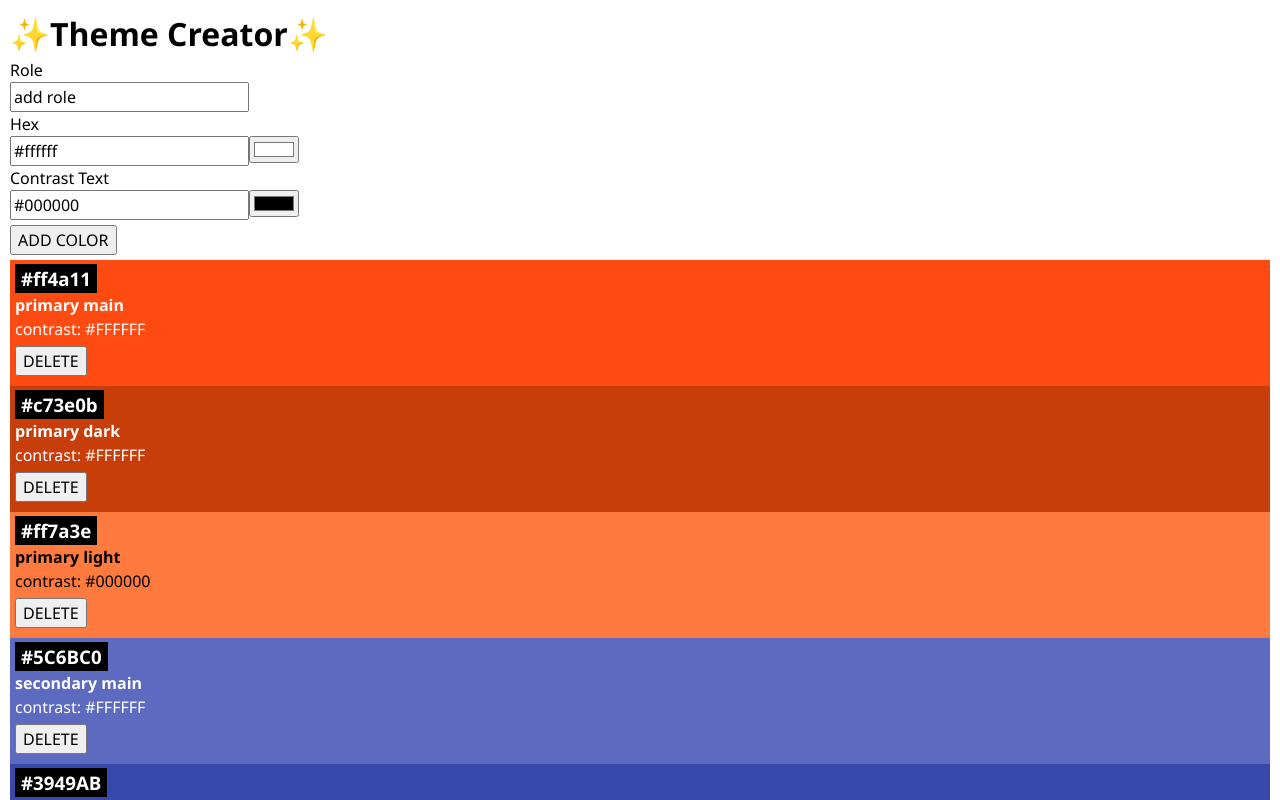
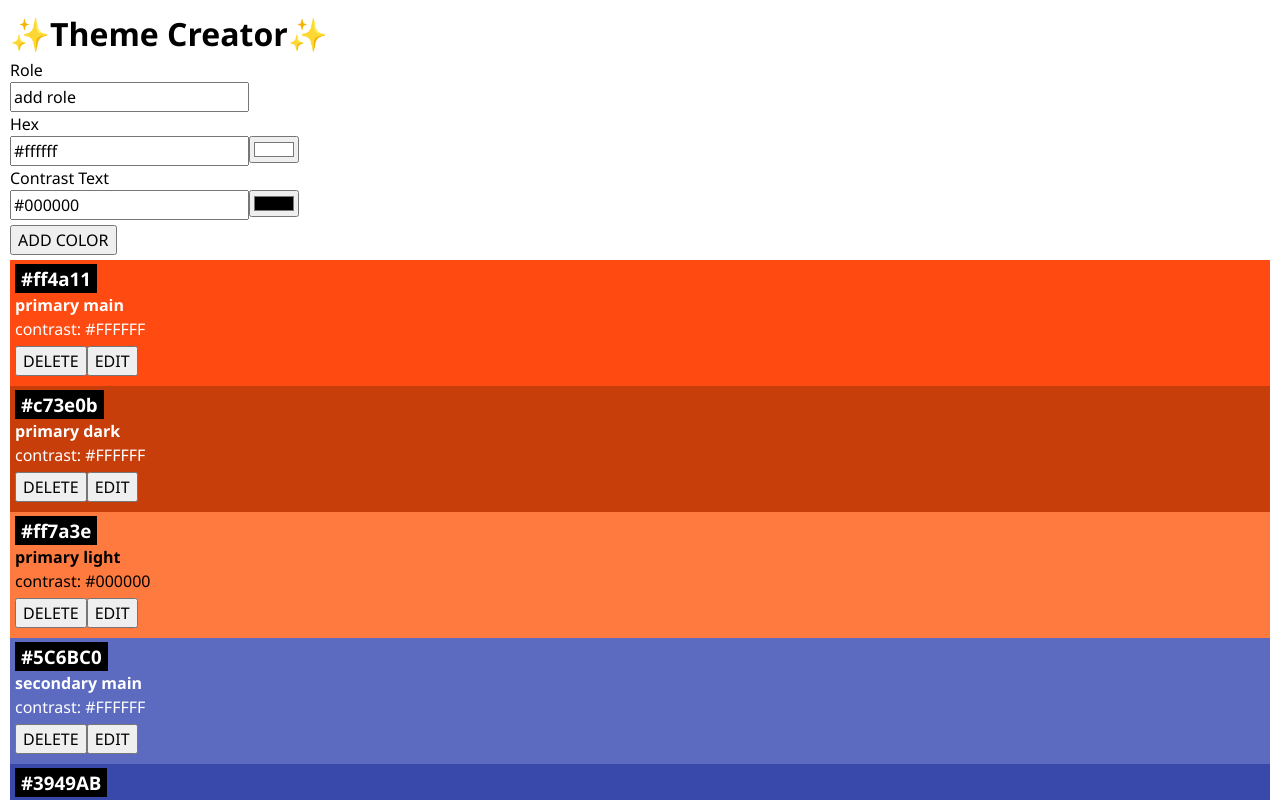
Before and after one commit to anapecic/color-theme-creator, a React (Vite) app: page / in a window 1280 px wide. Shown: the top 800 px of the page. Built offline with nearby package versions, Linux system fonts and the light colour scheme.

Commit message:
init + stuck at ColorForm

```diff
--- a/src/App.jsx
+++ b/src/App.jsx
@@ -10,6 +10,11 @@ function App() {
   const [valueHex, setValueHex] = useState("#ffffff");
   const [valueContrast, setValueContrast] = useState("#000000");
   const [colors, setColors] = useState(initialColors);
+  const [edit, setEdit] = useState(false);
+
+  function handleToggleEdit() {
+    setEdit(!edit);
+  }
 
   function handleAddColor() {
     setColors([
@@ -41,6 +46,10 @@ function App() {
     );
   }
 
+  function handleUpdateCard() {
+    console.log("updated");
+  }
+
   return (
     <>
       <h1>✨Theme Creator✨</h1>
@@ -62,6 +71,9 @@ function App() {
             key={color.id}
             color={color}
             onDeleteColor={handleDeleteColor}
+            onToggleEdit={handleToggleEdit}
+            edit={edit}
+            onUpdateCard={handleUpdateCard}
           />
         );
       })}
--- a/src/Components/Color/Color.jsx
+++ b/src/Components/Color/Color.jsx
@@ -1,8 +1,21 @@
 import { useState } from "react";
 import "./Color.css";
+import ColorForm from "../ColorForm/ColorForm";
 
-export default function Color({ color, onDeleteColor }) {
-  const [clickDelete, setClickDelete] = useState("false");
+export default function Color({
+  color,
+  onDeleteColor,
+  onToggleEdit,
+  edit,
+  onUpdateCard,
+  role,
+  valueContrast,
+  valueHex,
+  onContrastInput,
+  onHexInput,
+  onRoleInput,
+}) {
+  const [clickDelete, setClickDelete] = useState(false);
 
   function handleToggleDelete() {
     setClickDelete(!clickDelete);
@@ -19,10 +32,30 @@ export default function Color({ color, onDeleteColor }) {
       <h3 className="color-card-headline">{color.hex}</h3>
       <h4>{color.role}</h4>
       <p>contrast: {color.contrastText}</p>
-      {clickDelete ? (
-        <button onClick={handleToggleDelete}>DELETE</button>
+
+      {!clickDelete && !edit ? (
+        <>
+          <button onClick={handleToggleDelete}>DELETE</button>
+          <button onClick={onToggleEdit}>EDIT</button>
+        </>
       ) : null}
-      {clickDelete ? null : (
+
+      {!edit ? null : (
+        <>
+          <ColorForm
+            onUpdateCard={onUpdateCard}
+            role={role}
+            valueHex={valueHex}
+            valueContrast={valueContrast}
+            onContrastInput={onContrastInput}
+            onHexInput={onHexInput}
+            onRoleInput={onRoleInput}
+          />
+          <button onClick={onToggleEdit}>CANCEL</button>
+        </>
+      )}
+
+      {!clickDelete ? null : (
         <>
           <p className="color-card-highlight">Really delete?</p>
           <button onClick={handleToggleDelete}>CANCEL</button>
--- a/src/Components/ColorForm/ColorForm.jsx
+++ b/src/Components/ColorForm/ColorForm.jsx
@@ -8,13 +8,18 @@ export default function ColorForm({
   onContrastInput,
   onHexInput,
   onRoleInput,
+  onUpdateCard,
 }) {
+  // question: can i call both functions here in the on submit or do i need a callback function?
+  // why do the inputs of the edit mode not work? they are not taking the values in
+
   return (
     <form
       className="formWrapper"
       onSubmit={(event) => {
         event.preventDefault();
         onAddColor(role, valueContrast, valueHex);
+        onUpdateCard(role, valueContrast, valueHex);
         event.target.elements.role.focus();
       }}
     >
```
